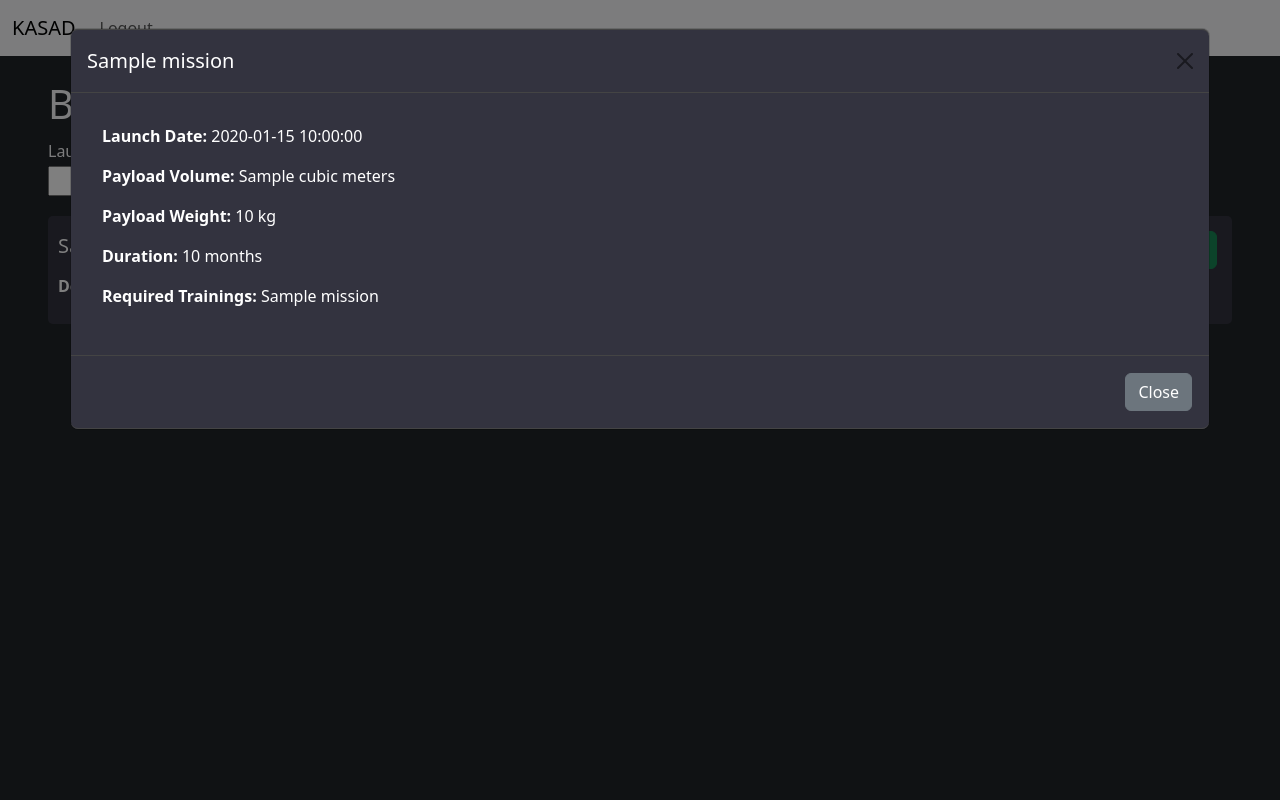
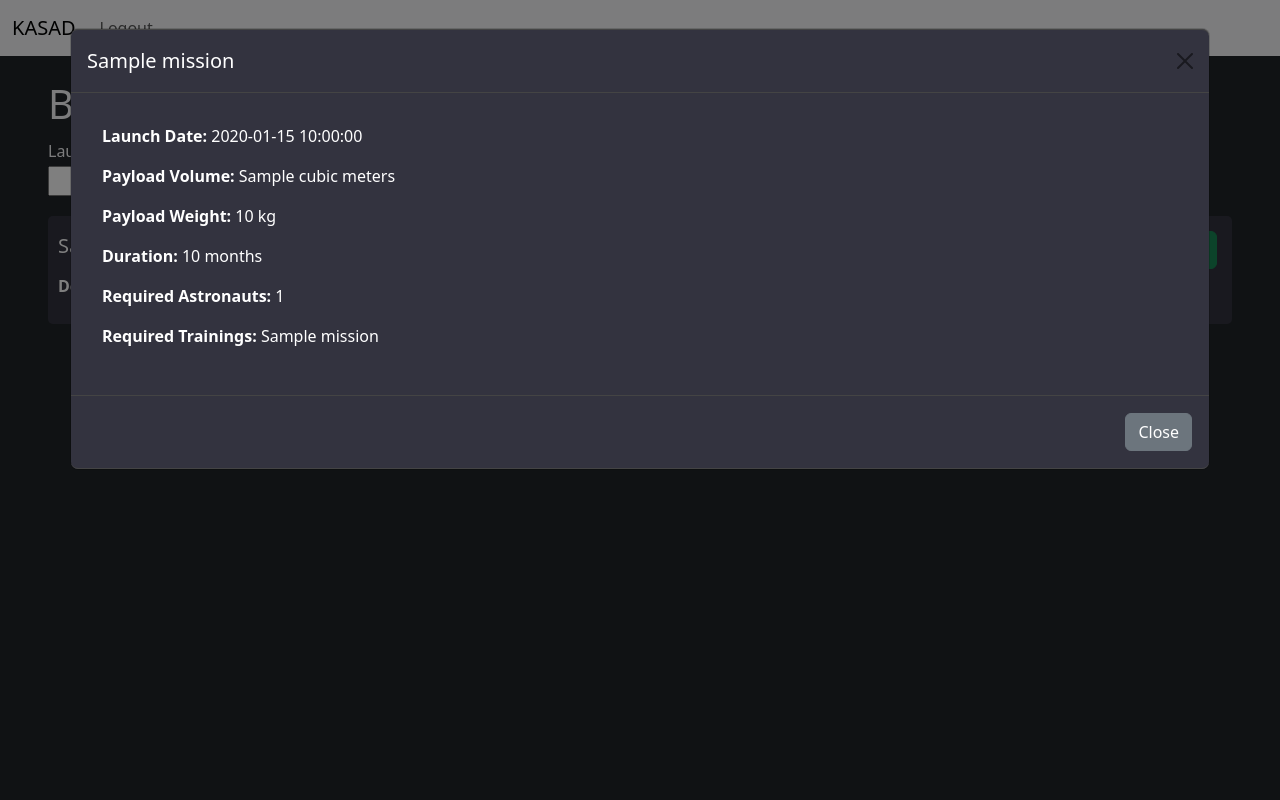
Before and after one commit to ali-tunahan/KASAD-Space-Mission-Planner, a Flask app: template app/templates/bid_for_mission.html in a window 1280 px wide, after a click on "View Details". Run offline with Flask 3, Linux system fonts and the light colour scheme; the template is opened without the code that fills it: most values are stand-ins (such as "Sample title", 1, 10 or a date in 2020); some libraries are stand-ins or nearby versions.

Commit message:
Show required astronaut count

```diff
--- a/app/templates/bid_for_mission.html
+++ b/app/templates/bid_for_mission.html
@@ -143,6 +143,7 @@
             <p><strong>Payload Volume:</strong> {{ mission.payload_volume }} cubic meters</p>
             <p><strong>Payload Weight:</strong> {{ mission.payload_weight }} kg</p>
             <p><strong>Duration:</strong> {{ mission.duration }} months</p>
+            <p><strong>Required Astronauts:</strong> {{ mission.num_of_astronauts }}</p>
             <p><strong>Required Trainings:</strong> {{ mission.training_names or 'None' }}</p>
           </div>
           <div class="modal-footer">
```
